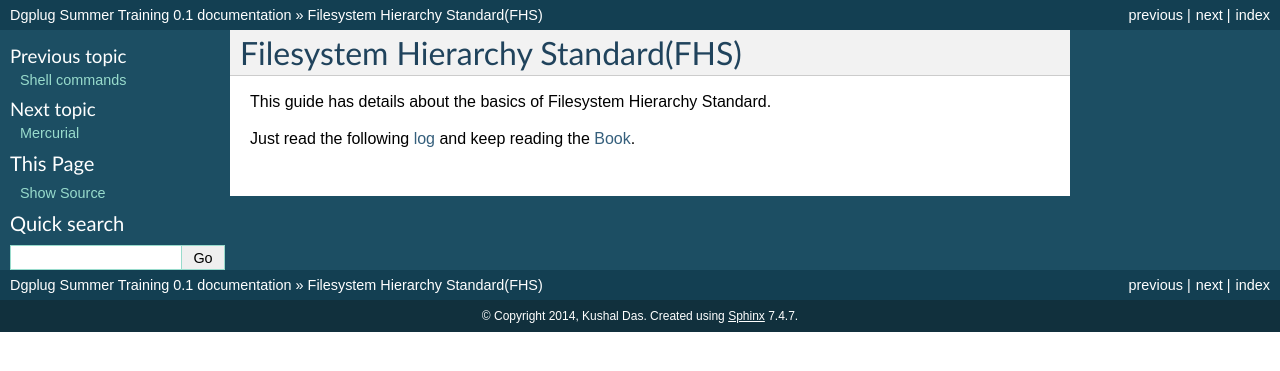
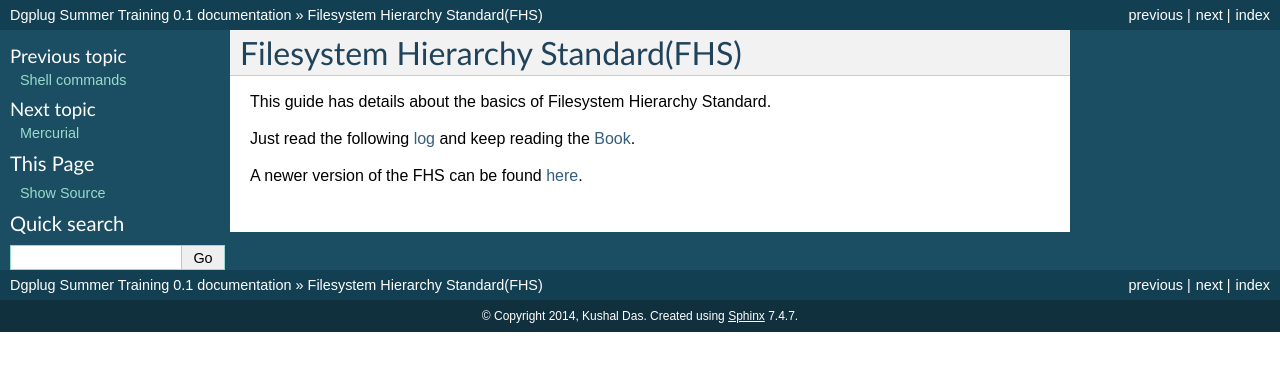
Before and after one commit to kushaldas/summertraining, a Sphinx documentation site: the page built from docs/fhs.rst, in a window 1280 px wide. Shown: the top 371 px of the page. Built offline with Sphinx 7.4.7, drawn with Linux system fonts in a browser that asks for light colours.

Commit message:
Updates the FHS

```diff
--- a/docs/fhs.rst
+++ b/docs/fhs.rst
@@ -4,3 +4,5 @@ Filesystem Hierarchy Standard(FHS)
 This guide has details about the basics of Filesystem Hierarchy Standard.
 
 Just read the following `log <http://dgplug.org/irclogs/kushal_fhs_class.log>`_  and keep reading the `Book <http://www.pathname.com/fhs/pub/fhs-2.3.html>`_.
+
+A newer version of the FHS can be found `here <https://refspecs.linuxfoundation.org/FHS_3.0/fhs-3.0.html>`_.
```
